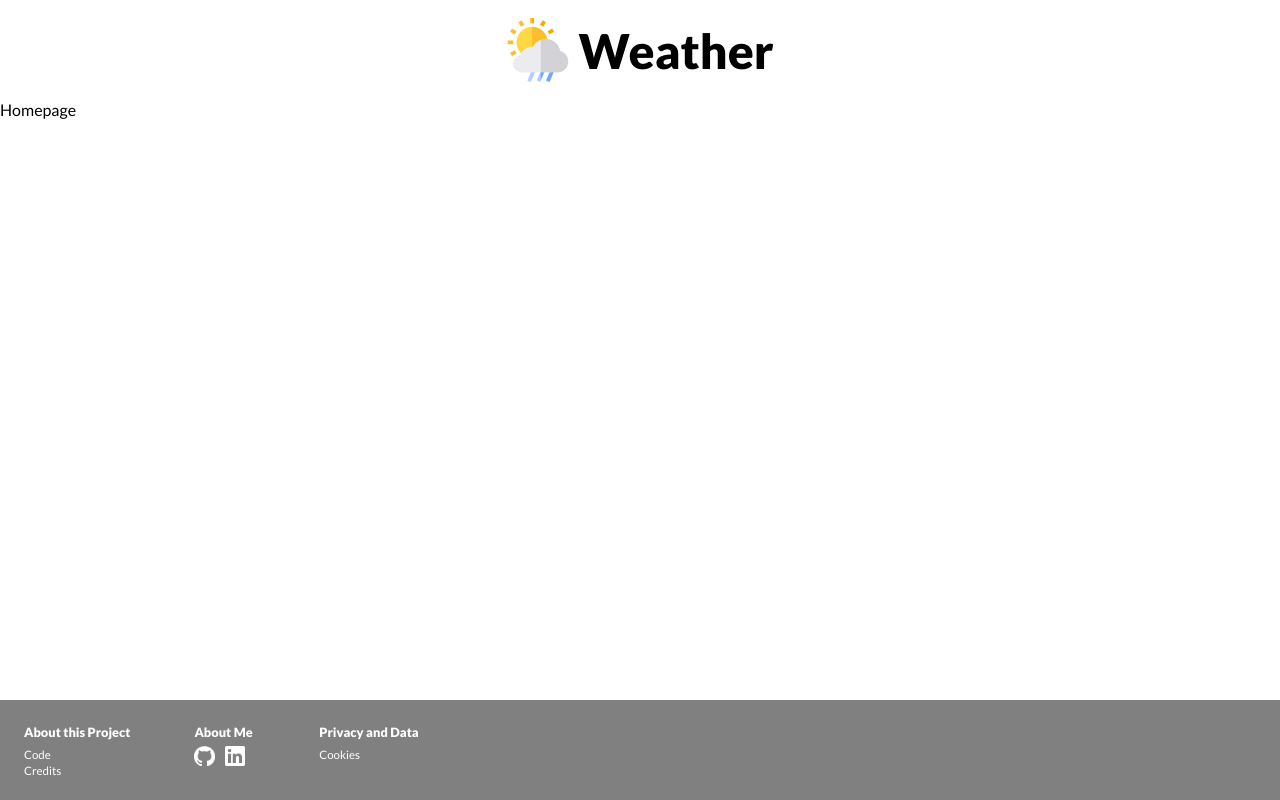
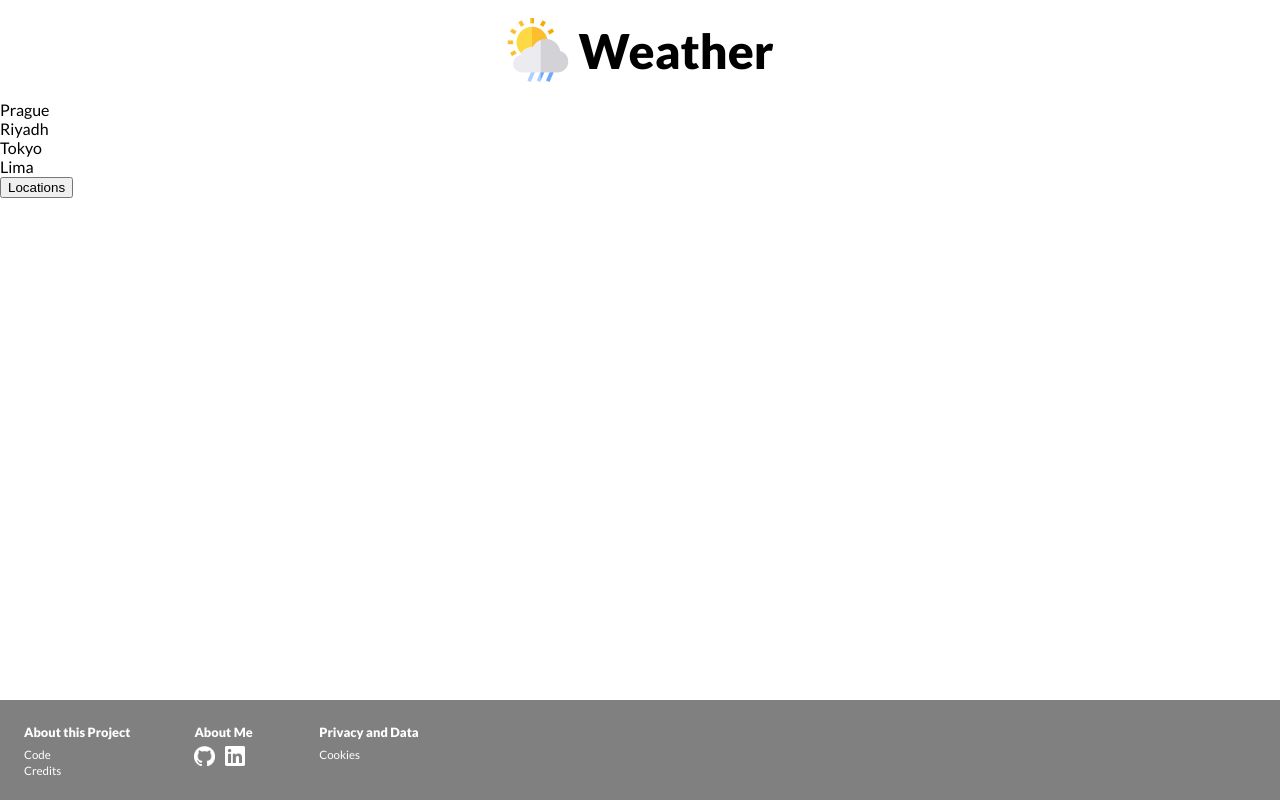
Before and after one commit to BenHbrt/weather, a React (Create React App) app: page / in a window 1280 px wide. Built offline with nearby package versions, Linux system fonts and the light colour scheme.

Commit message:
Home icon

```diff
--- a/src/components/Footer.js
+++ b/src/components/Footer.js
@@ -7,15 +7,15 @@ const Footer = () => {
         <footer className="footer">
             <div className="footer_container">
                 <div className="footer_container_title">About this Project</div>
-                <div><a href="https://github.com/BenHbrt/weather">Code</a></div>
+                <div><a href="https://github.com/BenHbrt/weather" target="_blank" >Code</a></div>
                 <div><Link to={'./credits'}>Credits</Link></div>
             </div>
             <div className="footer_container">
                 <div className="footer_container_title">About Me</div>
-                <a href="https://github.com/BenHbrt">
+                <a href="https://github.com/BenHbrt" target="_blank">
                     <img className="footer_container_icon" src={require('../img/icons/github-mark-white.png')} alt="github logo" height="20px"/>
                 </a>
-                <a href="https://www.linkedin.com/in/benherbertcz/">
+                <a href="https://www.linkedin.com/in/benherbertcz/" target="_blank">
                     <img className="footer_container_icon" src={require('../img/icons/In-White-26@2x.png')} alt="linkedin logo" height="20px"/>
                 </a>
             </div>
--- a/src/components/Header.js
+++ b/src/components/Header.js
@@ -1,11 +1,40 @@
 import './Header.scss';
+
+import { useState } from 'react';
+import { Link, useLocation } from 'react-router-dom';
 
 const Header = () => {
 
+    const [hoverHome, setHoverHome] = useState(false);
+    const location = useLocation();
+
     return (
-        <header>
-            <img src={require('../img/icons/rainy-day.png')} alt="weather icon" />
-            <div>Weather</div>
+        <header className="header">
+            {
+                location.pathname !== "/" ?
+                <div className="header_home">
+                <div className="header_home_icon"
+                onMouseOver={() => setHoverHome(true)}
+                onMouseLeave={() => setHoverHome(false)}
+                onClick={() => setHoverHome(false)}
+                >
+                    {
+                        hoverHome ?
+                        <Link to={"/"}>
+                            <img src={require('../img/icons/home_filled.png')} alt="home icon" />
+                        </Link>
+                        :
+                        <img src={require('../img/icons/home.png')} alt="home icon" />
+                    }
+                </div>
+                </div>
+                : null
+            }
+
+            <div className="header_title">
+                <img src={require('../img/icons/rainy-day.png')} alt="weather icon" />
+                <div>Weather</div>
+            </div>
         </header>
     );
 }
--- a/src/components/Header.scss
+++ b/src/components/Header.scss
@@ -1,14 +1,19 @@
 @use "../styles/Variables.scss";
 
-header {
+.header {
     height: Variables.$header-height;
     width: 100%;
     background-color: Variables.$header-background-color;
+    position: relative;
+
+    &_title {
         display: flex;
         flex-direction: row;
         justify-content: center;
         align-items: center;
         gap: 0.5em;
+        height: 100%;
+        width: 100%;
 
         & > img {
             height: 4em;
@@ -19,3 +24,23 @@ header {
             font-weight: 800;
         }
     }
+
+    &_home {
+        display: flex;
+        flex-direction: row;
+        justify-content: flex-start;
+        align-items: center;
+        height: 100%;
+        width: 100%;
+        position: absolute;
+        top: 0px;
+
+        &_icon {
+            margin-left: calc(Variables.$header-height / 3);
+
+            &:hover {
+                cursor: pointer;
+            }
+        }
+    }
+}
--- a/src/components/Homepage.js
+++ b/src/components/Homepage.js
@@ -1,9 +1,39 @@
 import './Homepage.scss';
 
+import demoLocations from '../utilities/demoLocations';
+
+import { useState, useEffect } from 'react';
+
 const Homepage = () => {
+
+    const [locations, setLocations] = useState(null);
+
+    const loadLocations = () => {
+        const data = localStorage.getItem("Locations");
+        let locationData = null
+        if (data) {
+            locationData = "DATA!"
+        } else {
+            locationData = demoLocations
+        };
+        setLocations(locationData);
+    }
+
+    useEffect(() => {
+        loadLocations()
+    }, []);
+
     return (
-        <main>Homepage
-            <div className="box"></div>
+        <main>
+            <div>
+                {
+                    locations ? locations.map((location) => {
+                        return <div key={location.locName}>{location.locName}</div>
+                    })
+                    : null
+                }
+            </div>
+            <button onClick={() => console.log(locations)} >Locations</button>
         </main>
     );
 }
--- /dev/null
+++ b/src/utilities/demoLocations.js
@@ -0,0 +1,24 @@
+const demoLocations = [
+    {
+        locName: "Prague",
+        lat: 50.0515,
+        lon: 14.2517
+    },
+    {
+        locName: "Riyadh",
+        lat: 24.38,
+        lon: 46.43
+    },
+    {
+        locName: "Tokyo",
+        lat: 35.4123,
+        lon: 139.4132
+    },
+    {
+        locName: "Lima",
+        lat: -12.0336,
+        lon: -77.0215
+    }
+];
+
+export default demoLocations;
```
Also changed, not shown: src/img/icons/home.png (added), src/img/icons/home_filled.png (added). Lines whose indentation alone changed are shown as unchanged.
